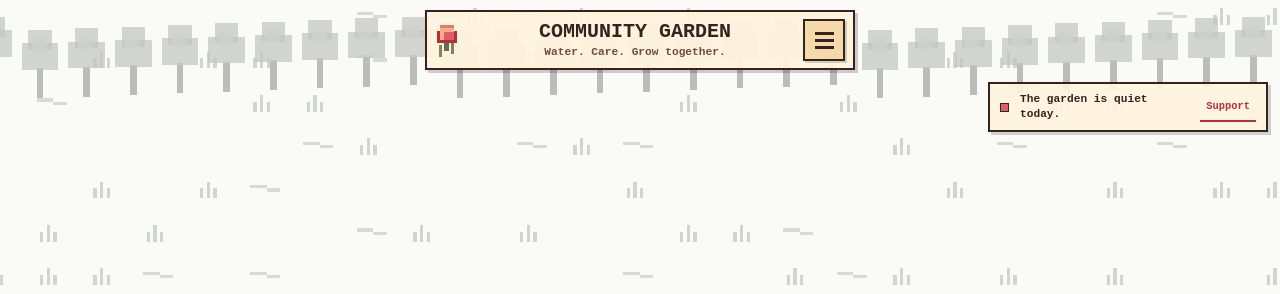
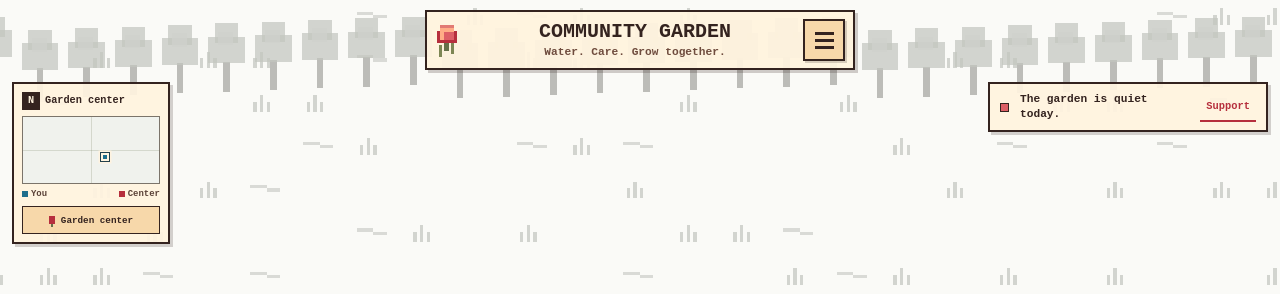
Before and after one commit to BigHitterG/bygoetz, a Next.js app: page /community-garden in a window 1280 px wide. Shown: the top 294 px of the page. Built offline with nearby package versions, Linux system fonts and the light colour scheme; no server answers.

Commit message:
Add Community Garden map key

```diff
--- /dev/null
+++ b/app/community-garden/components/GardenMapKey.tsx
@@ -0,0 +1,40 @@
+import type { CSSProperties } from "react";
+import type { GardenUiState } from "./GardenCanvas";
+
+type GardenMapKeyProps = {
+  ui: GardenUiState;
+  onReturnToCenter: () => void;
+};
+
+type MapStyle = CSSProperties & {
+  "--cg-map-x": string;
+  "--cg-map-y": string;
+};
+
+export function GardenMapKey({ ui, onReturnToCenter }: GardenMapKeyProps) {
+  const mapStyle: MapStyle = {
+    "--cg-map-x": `${ui.mapX}%`,
+    "--cg-map-y": `${ui.mapY}%`,
+  };
+
+  return (
+    <aside className="cg-map-key" aria-label={`Garden map. ${ui.locationLabel}`}>
+      <div className="cg-map-key-heading">
+        <span aria-hidden="true">N</span>
+        <strong>{ui.locationLabel}</strong>
+      </div>
+      <div className="cg-mini-map" style={mapStyle} role="img" aria-label="Your location and the garden center">
+        <span className="cg-map-center" title="Garden center" aria-hidden="true" />
+        <span className="cg-map-player" title="You are here" aria-hidden="true" />
+      </div>
+      <div className="cg-map-legend" aria-hidden="true">
+        <span><i className="cg-map-you-dot" />You</span>
+        <span><i className="cg-map-center-dot" />Center</span>
+      </div>
+      <button type="button" onClick={onReturnToCenter} title="Walk to the garden center">
+        <span className="cg-map-button-rose" aria-hidden="true" />
+        Garden center
+      </button>
+    </aside>
+  );
+}
```
